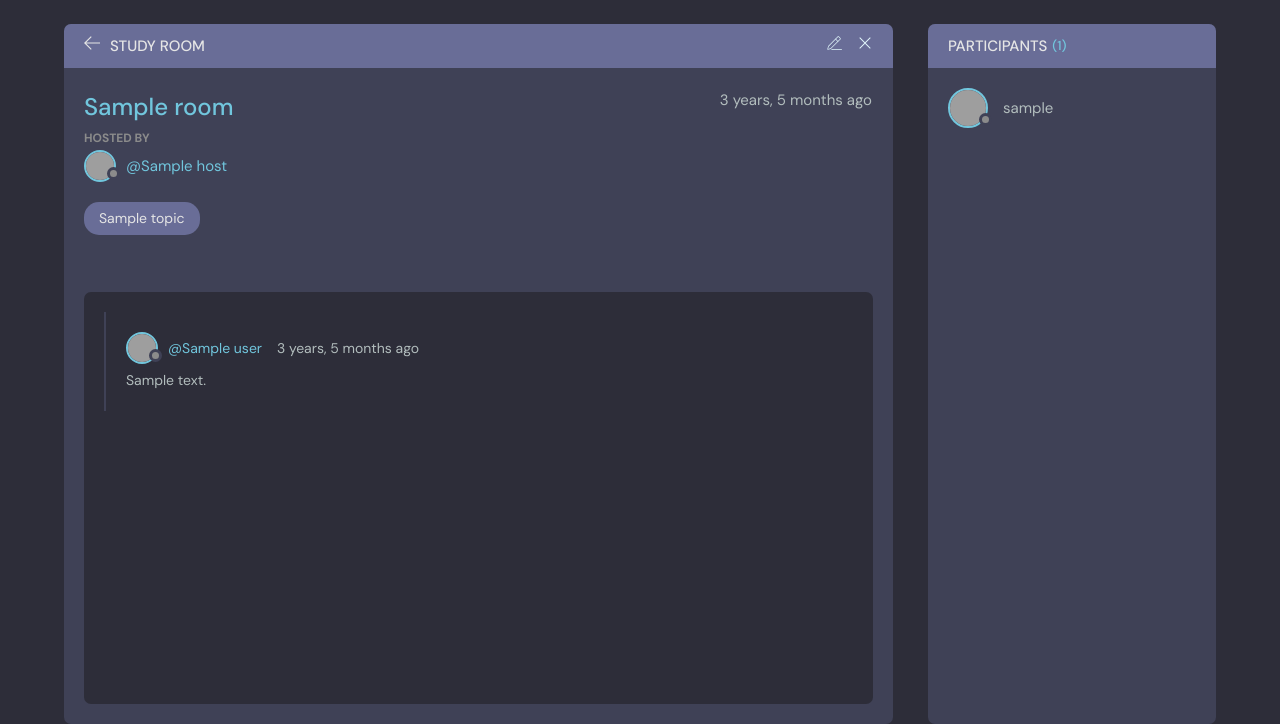
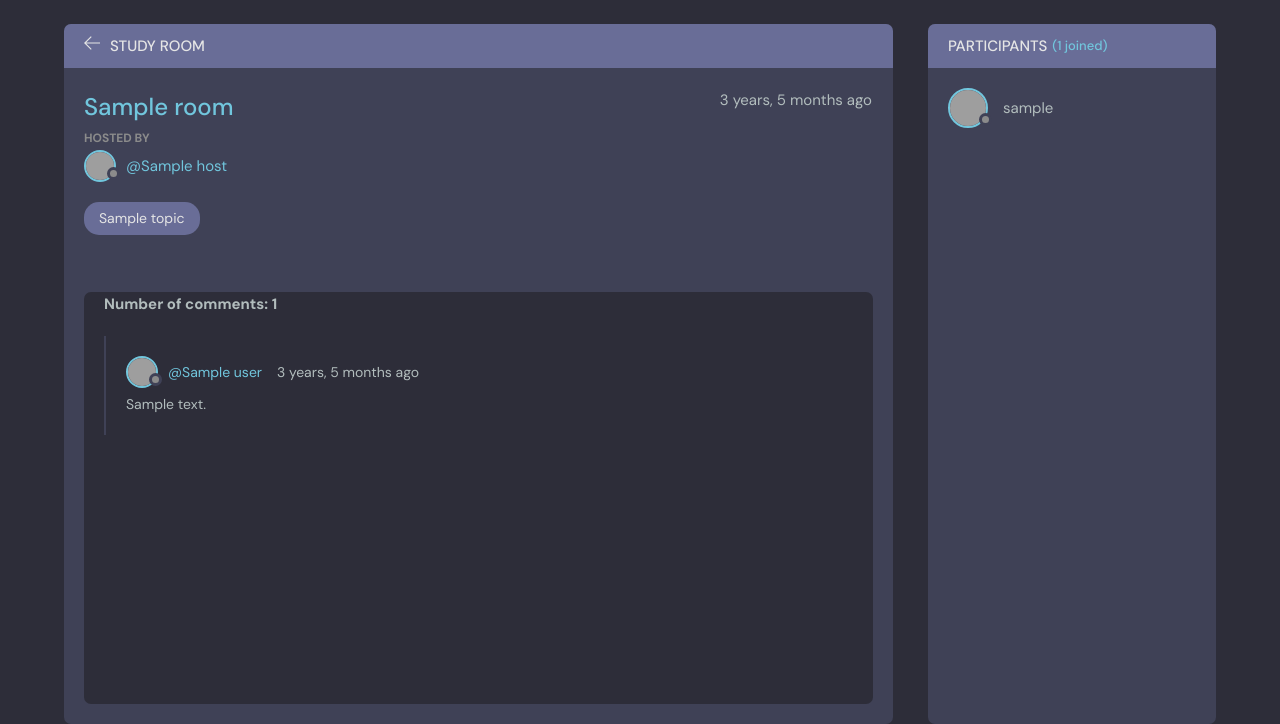
Before and after one commit to zarkog1993/studybud_django, a Django app: template studybud/base/templates/base/room.html in a window 1280 px wide. Shown: the part 76-800 px from the top of the page. Run offline with Django 4.2, Linux system fonts and the light colour scheme; the template is opened without the code that fills it: most values are stand-ins (such as "Sample title", 1, 10 or a date in 2020); grey boxes are pictures that could not be loaded.

Commit message:
Created rooms style

```diff
--- a/studybud/base/templates/base/room.html
+++ b/studybud/base/templates/base/room.html
@@ -6,7 +6,7 @@
         <div class="room">
             <div class="room__top">
                 <div class="room__topLeft">
-                    <a href="index.html">
+                    <a href="{% url 'home' %}">
                         <svg version="1.1" xmlns="http://www.w3.org/2000/svg" width="32" height="32"
                             viewBox="0 0 32 32">
                             <title>arrow-left</title>
@@ -17,9 +17,9 @@
                     </a>
                     <h3>Study Room</h3>
                 </div>
-
+                {% if room.host == request.user %}
                     <div class="room__topRight">
-                    <a href="#">
+                        <a href="{% url 'update-room' room.id %}">
                             <svg enable-background="new 0 0 24 24" height="32" viewBox="0 0 24 24" width="32"
                                 xmlns="http://www.w3.org/2000/svg">
                                 <title>edit</title>
@@ -39,7 +39,7 @@
                                 </g>
                             </svg>
                         </a>
-                    <a href="#">
+                        <a href="{% url 'delete-room' room.id %}">
                             <svg version="1.1" xmlns="http://www.w3.org/2000/svg" width="32" height="32"
                                 viewBox="0 0 32 32">
                                 <title>remove</title>
@@ -49,6 +49,7 @@
                             </svg>
                         </a>
                     </div>
+                {% endif %}
             </div>
             <div class="room__box scroll">
                 <div class="room__header scroll">
--- a/studybud/base/templates/base/room/messages_template.html
+++ b/studybud/base/templates/base/room/messages_template.html
@@ -1,8 +1,9 @@
+<h5>Number of comments: {{ room_messages.count }}</h5>
 {% for message in room_messages %}
 <div class="thread">
     <div class="thread__top">
         <div class="thread__author">
-            <a href="#" class="thread__authorInfo">
+            <a href="{% url 'user-profile' message.user.id %}" class="thread__authorInfo">
                 <div class="avatar avatar--small">
                     <img src="https://randomuser.me/api/portraits/men/37.jpg" />
                 </div>
--- a/studybud/base/templates/base/room/patricipants_template.html
+++ b/studybud/base/templates/base/room/patricipants_template.html
@@ -1,5 +1,5 @@
 <div class="participants">
-    <h3 class="participants__top">Participants <span>({{ participants.count }})</span></h3>
+    <h3 class="participants__top">Participants <span>({{ participants.count }} joined)</span></h3>
     <div class="participants__list scroll">
         {% for user in participants %}
         <a href="profile.html" class="participant">
```
Lines whose indentation alone changed are shown as unchanged.
